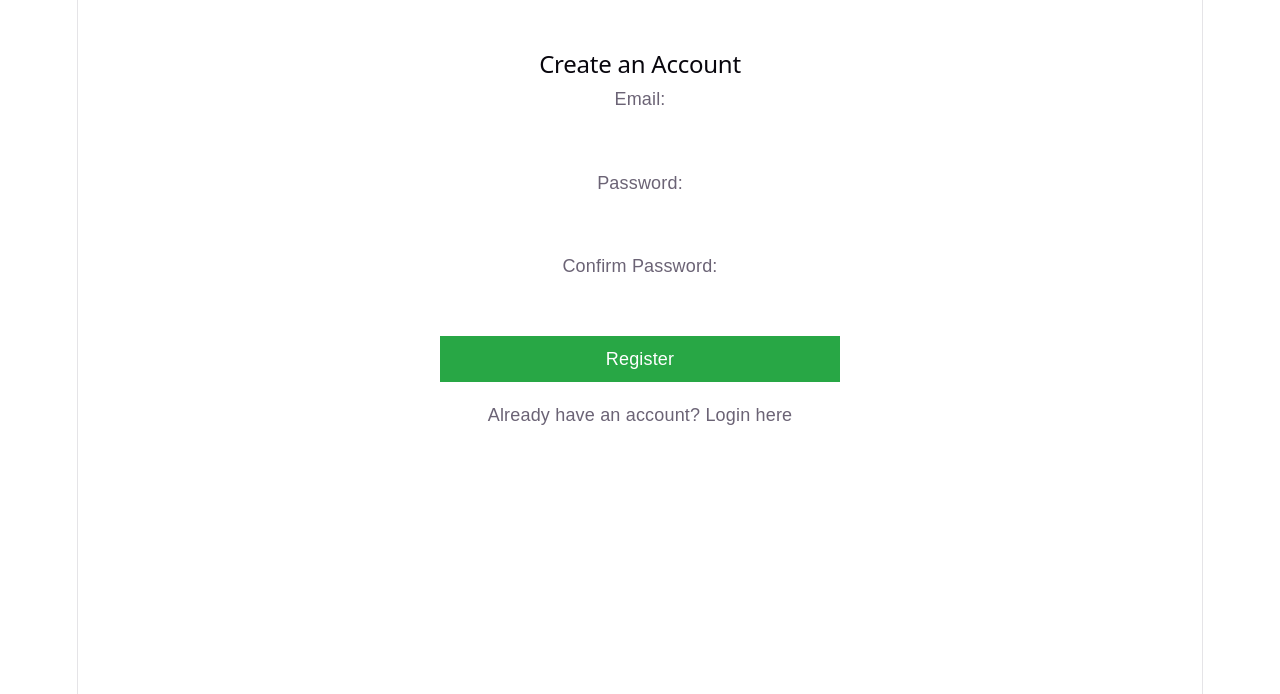
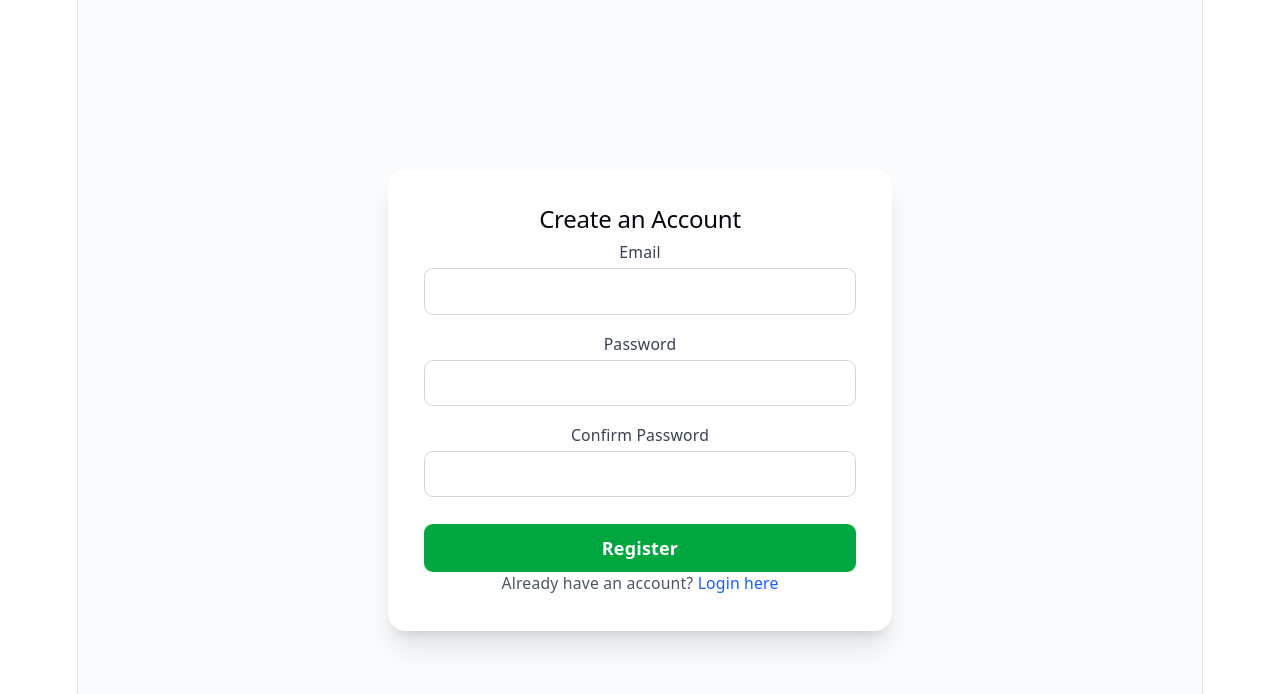
Before and after one commit to MazStefan/SB-Tracker, a React app in the folder frontend/: page /register in a window 1280 px wide. Shown: the top 694 px of the page. Built offline with nearby package versions, Linux system fonts and the light colour scheme; the HTML template or start-up script is replaced by a standard one.

Commit message:
Add styling for authentication flow

```diff
--- a/frontend/src/pages/ChangePassword.jsx
+++ b/frontend/src/pages/ChangePassword.jsx
@@ -37,36 +37,56 @@ export default function ChangePassword() {
     };
 
     return (
-        <div style={{ maxWidth: '400px', margin: '50px auto', fontFamily: 'sans-serif' }}>
-            <h2>Change Password</h2>
+        <div className="min-h-screen flex items-center justify-center bg-slate-50 dark:bg-slate-900 p-4 transition-colors duration-200">
+            <div className="max-w-md w-full bg-white dark:bg-slate-800 rounded-2xl shadow-xl p-8 transition-colors duration-200">
+                <h2 className="text-2xl font-bold text-slate-900 dark:text-white text-center mb-6">Change Password</h2>
 
-            {error && <p style={{ color: 'red' }}>{error}</p>}
-            {message && <p style={{ color: 'green' }}>{message}</p>}
+                {error && <div className="mb-4 p-3 bg-red-50 dark:bg-red-900/30 text-red-600 dark:text-red-400 text-sm rounded-lg border border-red-200 dark:border-red-800">{error}</div>}
+                {message && <div className="mb-4 p-3 bg-green-50 dark:bg-green-900/30 text-green-600 dark:text-green-400 text-sm rounded-lg border border-green-200 dark:border-green-800">{message}</div>}
 
-            <form onSubmit={handleSubmit} style={{ display: 'flex', flexDirection: 'column', gap: '15px' }}>
+                <form onSubmit={handleSubmit} className="flex flex-col gap-4">
                     <div>
-                    <label>Current Password: </label>
-                    <input type="password" value={oldPassword} onChange={(e) => setOldPassword(e.target.value)} required style={{ width: '100%', padding: '8px' }} />
+                        <label className="block text-sm font-medium text-gray-700 dark:text-gray-300 mb-1">Current Password</label>
+                        <input
+                            type="password"
+                            value={oldPassword}
+                            onChange={(e) => setOldPassword(e.target.value)}
+                            required
+                            className="w-full px-4 py-2 bg-white dark:bg-slate-700 border border-gray-300 dark:border-slate-600 text-gray-900 dark:text-white rounded-lg focus:ring-2 focus:ring-yellow-500 outline-none transition"
+                        />
                     </div>
 
                     <div>
-                    <label>New Password: </label>
-                    <input type="password" value={newPassword} onChange={(e) => setNewPassword(e.target.value)} required style={{ width: '100%', padding: '8px' }} />
+                        <label className="block text-sm font-medium text-gray-700 dark:text-gray-300 mb-1">New Password</label>
+                        <input
+                            type="password"
+                            value={newPassword}
+                            onChange={(e) => setNewPassword(e.target.value)}
+                            required
+                            className="w-full px-4 py-2 bg-white dark:bg-slate-700 border border-gray-300 dark:border-slate-600 text-gray-900 dark:text-white rounded-lg focus:ring-2 focus:ring-yellow-500 outline-none transition"
+                        />
                     </div>
 
                     <div>
-                    <label>Confirm New Password: </label>
-                    <input type="password" value={confirmNew} onChange={(e) => setConfirmNew(e.target.value)} required style={{ width: '100%', padding: '8px' }} />
+                        <label className="block text-sm font-medium text-gray-700 dark:text-gray-300 mb-1">Confirm New Password</label>
+                        <input
+                            type="password"
+                            value={confirmNew}
+                            onChange={(e) => setConfirmNew(e.target.value)}
+                            required
+                            className="w-full px-4 py-2 bg-white dark:bg-slate-700 border border-gray-300 dark:border-slate-600 text-gray-900 dark:text-white rounded-lg focus:ring-2 focus:ring-yellow-500 outline-none transition"
+                        />
                     </div>
 
-                <button type="submit" style={{ padding: '10px', backgroundColor: '#ffc107', color: 'black', border: 'none', cursor: 'pointer' }}>
+                    <button type="submit" className="w-full bg-yellow-500 hover:bg-yellow-600 text-white font-semibold py-2.5 rounded-lg transition duration-200 mt-2">
                         Update Password
                     </button>
                 </form>
 
-            <p style={{ marginTop: '20px' }}>
-                <Link to="/dashboard">← Back to Dashboard</Link>
+                <p className="mt-6 text-center text-sm">
+                    <Link to="/dashboard" className="text-gray-500 dark:text-gray-400 hover:text-gray-800 dark:hover:text-white transition">← Back to Dashboard</Link>
                 </p>
+            </div>
         </div>
     );
 }
--- a/frontend/src/pages/Login.jsx
+++ b/frontend/src/pages/Login.jsx
@@ -25,43 +25,44 @@ export default function Login() {
     };
 
     return (
-        <div style={{ maxWidth: '400px', margin: '50px auto', fontFamily: 'sans-serif' }}>
-            <h2>Login to Budget Tracker</h2>
+        <div className="min-h-screen flex items-center justify-center bg-slate-50 dark:bg-slate-900 p-4 transition-colors duration-200">
+            <div className="max-w-md w-full bg-white dark:bg-slate-800 rounded-2xl shadow-xl p-8 transition-colors duration-200">
+                <h2 className="text-2xl font-bold text-slate-900 dark:text-white text-center mb-6">Welcome Back</h2>
 
-            {/* Display error message if it exists */}
-            {error && <p style={{ color: 'red' }}>{error}</p>}
+                {error && <div className="mb-4 p-3 bg-red-50 dark:bg-red-900/30 text-red-600 dark:text-red-400 text-sm rounded-lg border border-red-200 dark:border-red-800">{error}</div>}
 
-            <form onSubmit={handleSubmit} style={{ display: 'flex', flexDirection: 'column', gap: '15px' }}>
+                <form onSubmit={handleSubmit} className="flex flex-col gap-4">
                     <div>
-                    <label>Email: </label>
+                        <label className="block text-sm font-medium text-gray-700 dark:text-gray-300 mb-1">Email</label>
                         <input
                             type="email"
                             value={email}
                             onChange={(e) => setEmail(e.target.value)}
                             required
-                        style={{ width: '100%', padding: '8px' }}
+                            className="w-full px-4 py-2 bg-white dark:bg-slate-700 border border-gray-300 dark:border-slate-600 text-gray-900 dark:text-white rounded-lg focus:ring-2 focus:ring-blue-500 outline-none transition"
                         />
                     </div>
 
                     <div>
-                    <label>Password: </label>
+                        <label className="block text-sm font-medium text-gray-700 dark:text-gray-300 mb-1">Password</label>
                         <input
                             type="password"
                             value={password}
                             onChange={(e) => setPassword(e.target.value)}
                             required
-                        style={{ width: '100%', padding: '8px' }}
+                            className="w-full px-4 py-2 bg-white dark:bg-slate-700 border border-gray-300 dark:border-slate-600 text-gray-900 dark:text-white rounded-lg focus:ring-2 focus:ring-blue-500 outline-none transition"
                         />
                     </div>
 
-                <button type="submit" style={{ padding: '10px', backgroundColor: '#007bff', color: 'white', border: 'none', cursor: 'pointer' }}>
-                    Login
+                    <button type="submit" className="w-full bg-blue-600 hover:bg-blue-700 text-white font-semibold py-2.5 rounded-lg transition duration-200 mt-2">
+                        Sign In
                     </button>
                 </form>
 
-            <p style={{ marginTop: '20px' }}>
-                You don't have an account? <Link to="/register">Sign up here</Link>
+                <p className="mt-6 text-center text-sm text-gray-600 dark:text-gray-400">
+                    Don't have an account? <Link to="/register" className="text-blue-600 dark:text-blue-400 hover:underline font-medium">Register here</Link>
                 </p>
+            </div>
         </div>
     );
 }
--- a/frontend/src/pages/Register.jsx
+++ b/frontend/src/pages/Register.jsx
@@ -36,36 +36,56 @@ export default function Register() {
     };
 
     return (
-        <div style={{ maxWidth: '400px', margin: '50px auto', fontFamily: 'sans-serif' }}>
-            <h2>Create an Account</h2>
+        <div className="min-h-screen flex items-center justify-center bg-slate-50 dark:bg-slate-900 p-4 transition-colors duration-200">
+            <div className="max-w-md w-full bg-white dark:bg-slate-800 rounded-2xl shadow-xl p-8 transition-colors duration-200">
+                <h2 className="text-2xl font-bold text-slate-900 dark:text-white text-center mb-6">Create an Account</h2>
 
-            {error && <p style={{ color: 'red' }}>{error}</p>}
-            {message && <p style={{ color: 'green' }}>{message}</p>}
+                {error && <div className="mb-4 p-3 bg-red-50 dark:bg-red-900/30 text-red-600 dark:text-red-400 text-sm rounded-lg border border-red-200 dark:border-red-800">{error}</div>}
+                {message && <div className="mb-4 p-3 bg-green-50 dark:bg-green-900/30 text-green-600 dark:text-green-400 text-sm rounded-lg border border-green-200 dark:border-green-800">{message}</div>}
 
-            <form onSubmit={handleSubmit} style={{ display: 'flex', flexDirection: 'column', gap: '15px' }}>
+                <form onSubmit={handleSubmit} className="flex flex-col gap-4">
                     <div>
-                    <label>Email: </label>
-                    <input type="email" value={email} onChange={(e) => setEmail(e.target.value)} required style={{ width: '100%', padding: '8px' }} />
+                        <label className="block text-sm font-medium text-gray-700 dark:text-gray-300 mb-1">Email</label>
+                        <input
+                            type="email"
+                            value={email}
+                            onChange={(e) => setEmail(e.target.value)}
+                            required
+                            className="w-full px-4 py-2 bg-white dark:bg-slate-700 border border-gray-300 dark:border-slate-600 text-gray-900 dark:text-white rounded-lg focus:ring-2 focus:ring-blue-500 outline-none transition"
+                        />
                     </div>
 
                     <div>
-                    <label>Password: </label>
-                    <input type="password" value={password} onChange={(e) => setPassword(e.target.value)} required style={{ width: '100%', padding: '8px' }} />
+                        <label className="block text-sm font-medium text-gray-700 dark:text-gray-300 mb-1">Password</label>
+                        <input
+                            type="password"
+                            value={password}
+                            onChange={(e) => setPassword(e.target.value)}
+                            required
+                            className="w-full px-4 py-2 bg-white dark:bg-slate-700 border border-gray-300 dark:border-slate-600 text-gray-900 dark:text-white rounded-lg focus:ring-2 focus:ring-blue-500 outline-none transition"
+                        />
                     </div>
 
                     <div>
-                    <label>Confirm Password: </label>
-                    <input type="password" value={confirmPassword} onChange={(e) => setConfirmPassword(e.target.value)} required style={{ width: '100%', padding: '8px' }} />
+                        <label className="block text-sm font-medium text-gray-700 dark:text-gray-300 mb-1">Confirm Password</label>
+                        <input
+                            type="password"
+                            value={confirmPassword}
+                            onChange={(e) => setConfirmPassword(e.target.value)}
+                            required
+                            className="w-full px-4 py-2 bg-white dark:bg-slate-700 border border-gray-300 dark:border-slate-600 text-gray-900 dark:text-white rounded-lg focus:ring-2 focus:ring-blue-500 outline-none transition"
+                        />
                     </div>
 
-                <button type="submit" style={{ padding: '10px', backgroundColor: '#28a745', color: 'white', border: 'none', cursor: 'pointer' }}>
+                    <button type="submit" className="w-full bg-green-600 hover:bg-green-700 text-white font-semibold py-2.5 rounded-lg transition duration-200 mt-2">
                         Register
                     </button>
                 </form>
 
-            <p style={{ marginTop: '20px' }}>
-                Already have an account? <Link to="/login">Login here</Link>
+                <p className="mt-6 text-center text-sm text-gray-600 dark:text-gray-400">
+                    Already have an account? <Link to="/login" className="text-blue-600 dark:text-blue-400 hover:underline font-medium">Login here</Link>
                 </p>
+            </div>
         </div>
     );
 }
```
Lines whose indentation alone changed are shown as unchanged.
